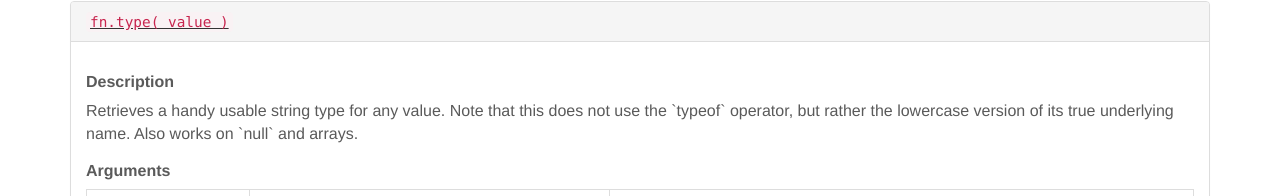
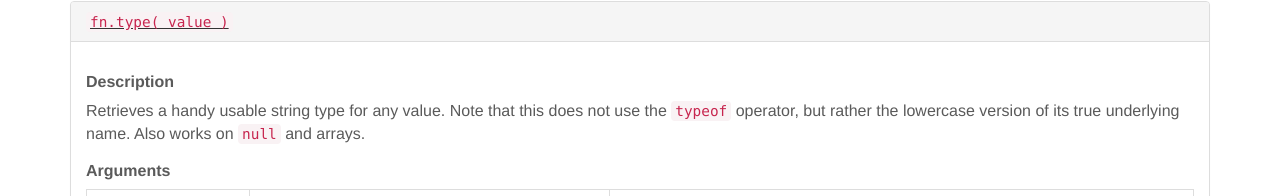
Before and after one commit to CrowdHailer/fn.js, a plain HTML site: page index.html in a window 1280 px wide. Both pictures are taken after a click on the link "fn.type( value )". Shown: the part 2962-3158 px from the top of the page. Drawn offline with nearby package versions, Linux system fonts and the light colour scheme.

Commit message:
Fixing backtick non-syntax-highlighted documentation

```diff
--- a/index.html
+++ b/index.html
@@ -300,7 +300,7 @@ echo( 1, 2, 3 ); // [ 1, 2, 3 ]
 							<div class="description">
 								<strong>Description</strong>
 
-								Retrieves a handy usable string type for any value. Note that this does not use the `typeof` operator, but rather the lowercase version of its true underlying name. Also works on `null` and arrays.
+								Retrieves a handy usable string type for any value. Note that this does not use the <code>typeof</code> operator, but rather the lowercase version of its true underlying name. Also works on <code>null</code> and arrays.
 							</div>
 							<div class="arguments">
 								<strong>Arguments</strong>
```
